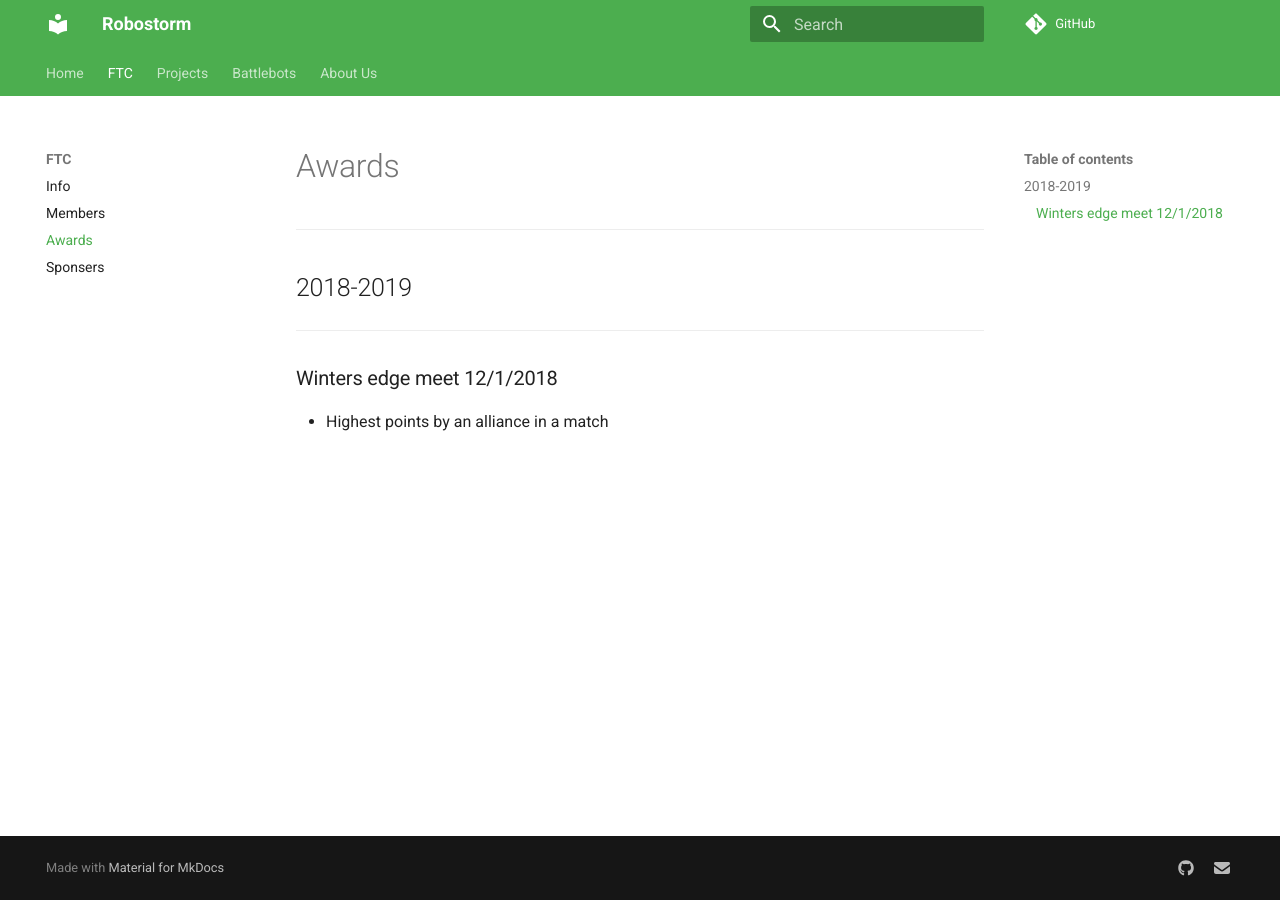
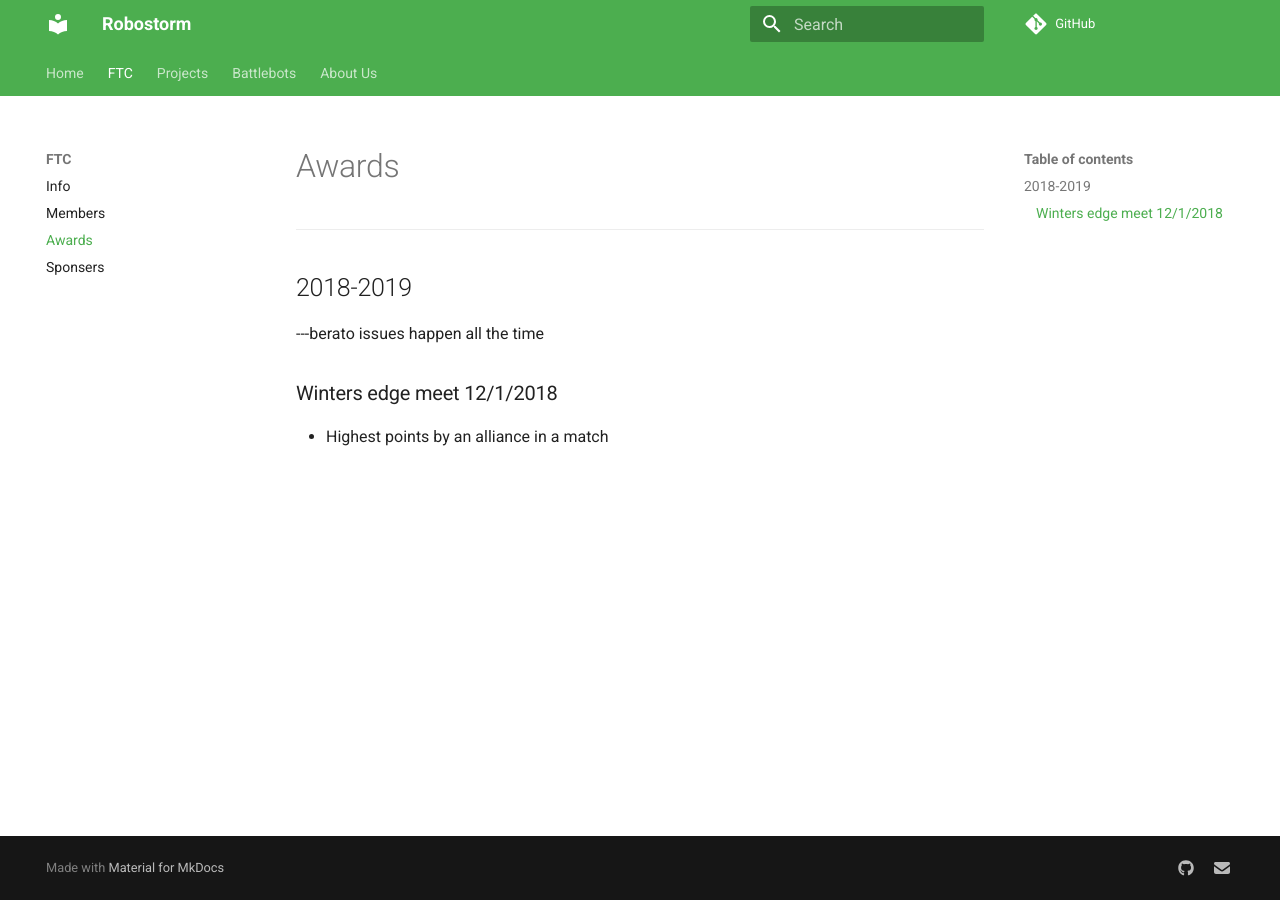
Before and after one commit to Robostorm/Website, an MkDocs documentation site: the page built from docs/FTC/awards.md, in a window 1280 px wide. Built offline with MkDocs 1.6.1 and Material for MkDocs 9.7.7, drawn with Linux system fonts in a browser that asks for light colours; comment, search, counter and statistics services are not loaded.

Commit message:
Update awards.md

```diff
--- a/docs/FTC/awards.md
+++ b/docs/FTC/awards.md
@@ -2,7 +2,8 @@
 ---
 
 ## 2018-2019
----
+---berato issues happen all the time
+
 
 ### Winters edge meet 12/1/2018
 * Highest points by an alliance in a match
```
